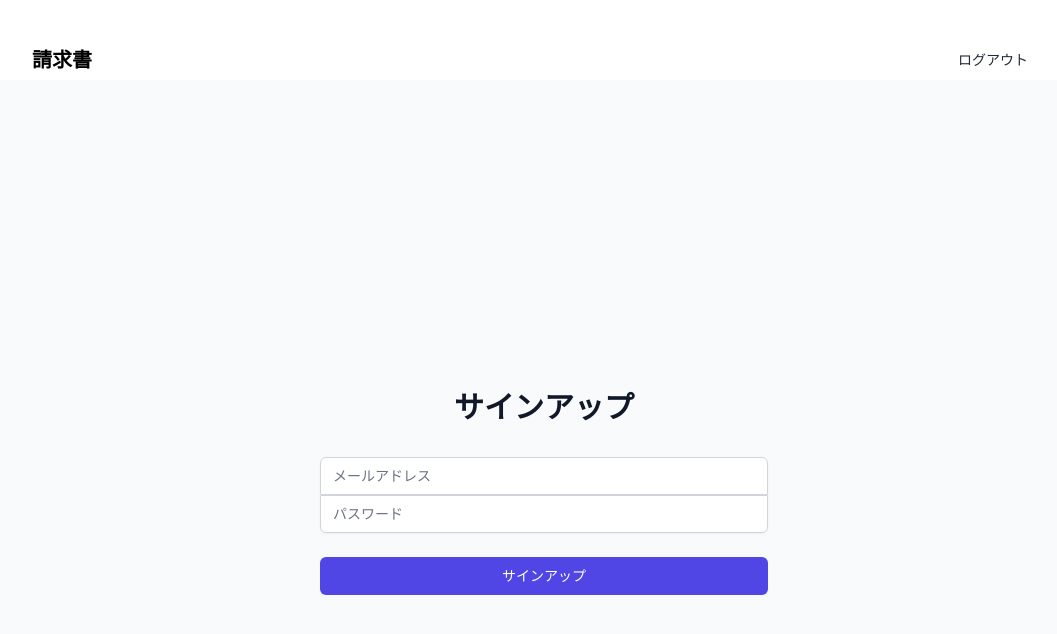
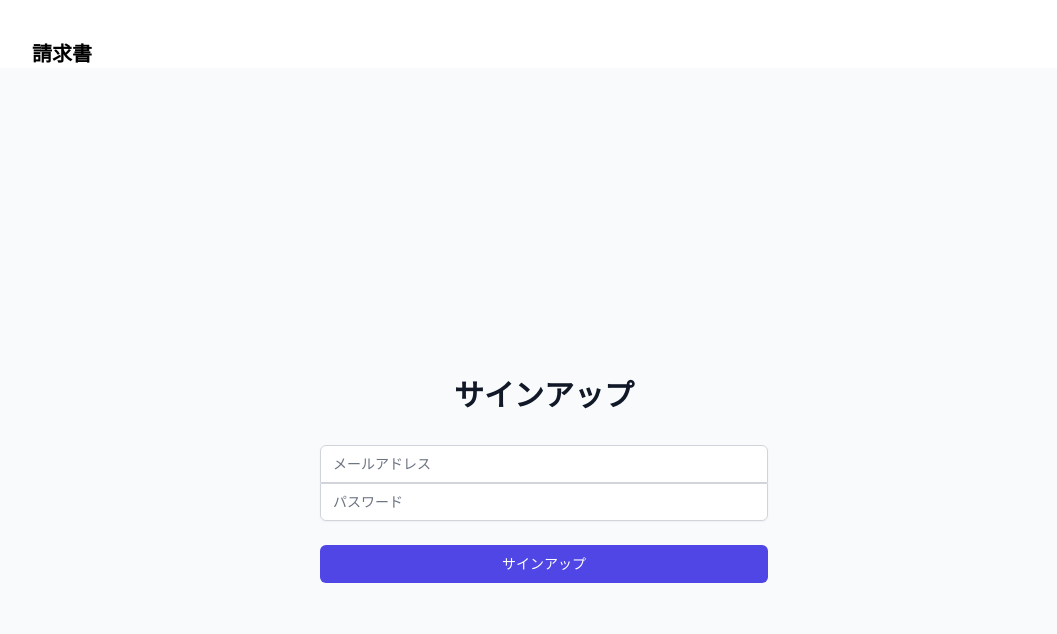
Before and after one commit to koooommmm/invoice-app, a React (Create React App) app in the folder frontend/: page /signup in a window 1280 px wide. Shown: the top 634 px of the page, without its empty margins (96-1153 px from the left). Built offline with nearby package versions, Linux system fonts and the light colour scheme; no server answers.

Commit message:
update: ログアウト機能を追加

```diff
--- a/frontend/src/App.js
+++ b/frontend/src/App.js
@@ -3,6 +3,7 @@ import { Route, BrowserRouter as Router, Routes } from "react-router-dom";
 import { AuthProvider, useAuth } from "./AuthProvider";
 import PrivateRoute from "./PrivateRoute";
 import PublicRoute from "./PublicRoute";
+import Header from "./components/Header";
 import InvoiceCreate from "./components/InvoiceCreate";
 import InvoiceDetail from "./components/InvoiceDetail";
 import InvoiceList from "./components/InvoiceList";
@@ -21,6 +22,7 @@ function App() {
     <AuthProvider>
       <DataProvider>
         <Router>
+          <Header></Header>
           <Routes>
             <Route
               path="/login"
--- a/frontend/src/AuthProvider.js
+++ b/frontend/src/AuthProvider.js
@@ -33,8 +33,12 @@ export const AuthProvider = ({ children }) => {
     return createUserWithEmailAndPassword(auth, email, password);
   };
 
+  const logout = () => {
+    return auth.signOut();
+  };
+
   return (
-    <AuthContext.Provider value={{ currentUser, login, signup }}>
+    <AuthContext.Provider value={{ currentUser, login, signup, logout }}>
       {!loading && children}
     </AuthContext.Provider>
   );
--- a/frontend/src/components/Header.js
+++ b/frontend/src/components/Header.js
@@ -1,6 +1,20 @@
 import React from "react";
+import { useNavigate } from "react-router-dom"; // ログアウト後のリダイレクト用
+import { useAuth } from "../AuthProvider"; // AuthProviderからuseAuthフックをインポート。パスは環境に合わせてください。
 
 const Header = () => {
+  const { currentUser, logout } = useAuth();
+  const navigate = useNavigate();
+
+  const handleLogout = async () => {
+    try {
+      await logout();
+      navigate("/login"); // ログアウト後にログインページにリダイレクト
+    } catch (error) {
+      console.error("ログアウトに失敗しました。", error);
+    }
+  };
+
   return (
     <header>
       <nav className="max-w-5xl mx-auto mt-10">
@@ -10,14 +24,16 @@ const Header = () => {
               請求書
             </span>
           </a>
-          <div className="flex items-center lg:order-2">
-            <a
-              href="#"
-              className="text-gray-800 dark:text-white hover:bg-gray-50 focus:ring-4 focus:ring-gray-300 font-medium rounded-lg text-sm px-4 lg:px-5 py-2 lg:py-2.5 mr-2 dark:hover:bg-gray-700 focus:outline-none dark:focus:ring-gray-800"
-            >
-              ログアウト
-            </a>
-          </div>
+          {currentUser && ( // currentUserが存在する場合のみログアウトボタンを表示
+            <div className="flex items-center lg:order-2">
+              <button
+                onClick={handleLogout}
+                className="text-gray-800 dark:text-white hover:bg-gray-50 focus:ring-4 focus:ring-gray-300 font-medium rounded-lg text-sm px-4 lg:px-5 py-2 lg:py-2.5 mr-2 dark:hover:bg-gray-700 focus:outline-none dark:focus:ring-gray-800"
+              >
+                ログアウト
+              </button>
+            </div>
+          )}
         </div>
       </nav>
     </header>
--- a/frontend/src/index.js
+++ b/frontend/src/index.js
@@ -2,7 +2,6 @@ import React from "react";
 import { createRoot } from "react-dom/client"; // '/client'からcreateRootをインポート
 import App from "./App";
 import { AuthProvider } from "./AuthProvider";
-import Header from "./components/Header";
 
 // rootコンテナを取得
 const container = document.getElementById("root");
@@ -12,7 +11,6 @@ const root = createRoot(container);
 root.render(
   <React.StrictMode>
     <AuthProvider>
-      <Header></Header>
       <App />
     </AuthProvider>
   </React.StrictMode>
```
